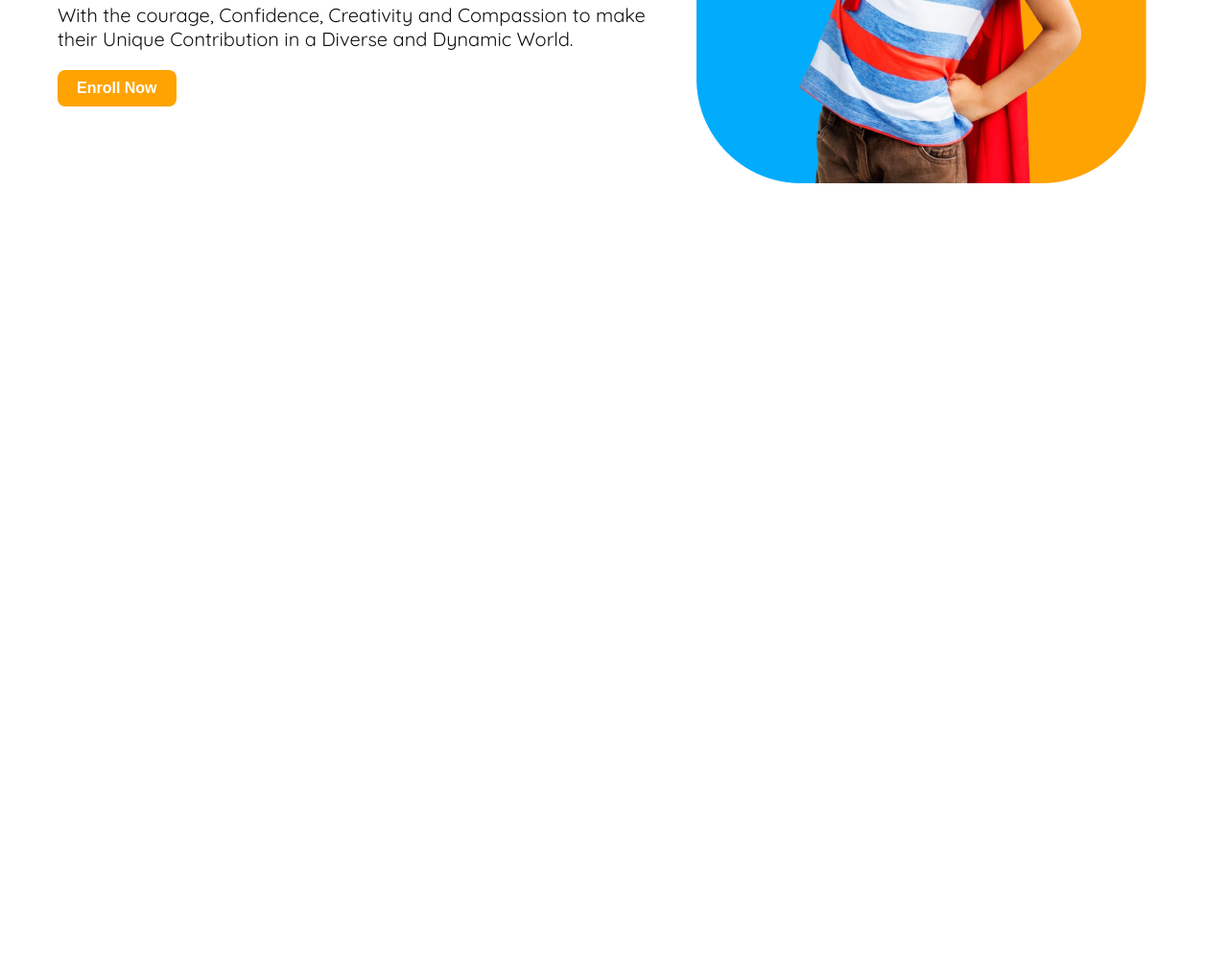
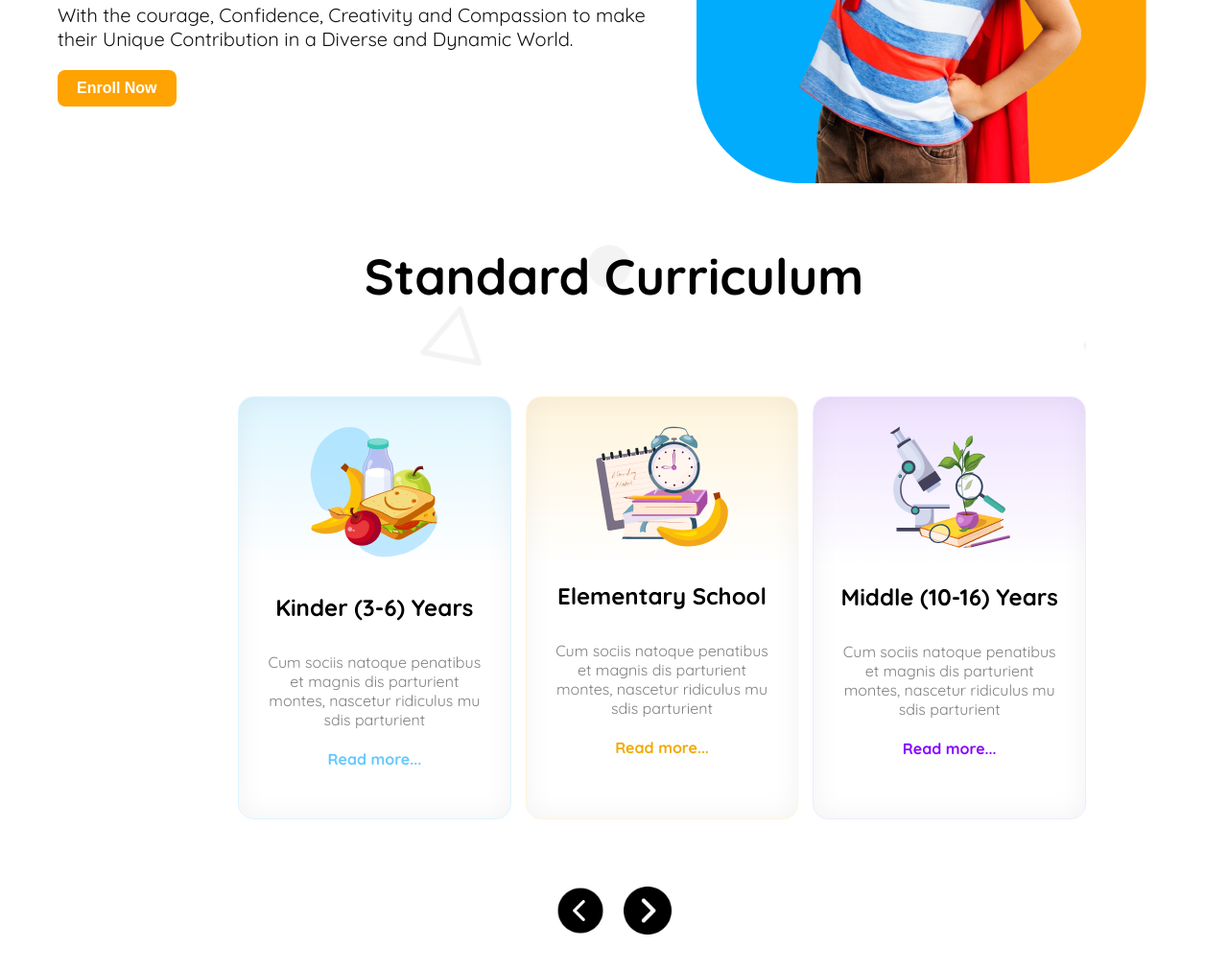
Before and after one commit to Rayean52/kinder-garden, a plain HTML site: page index.html in a window 1280 px wide. Shown: the part 474-1486 px from the top of the page at 96% size. Before the commit the page ends 800 px from the top, so only its background shows below. Drawn offline with Linux system fonts and the light colour scheme.

Commit message:
curriculum section added

```diff
--- a/css/styles.css
+++ b/css/styles.css
@@ -19,12 +19,18 @@ body{
 .primary-dark{
     color: rgb(17, 17, 17);
 }
+.secondary-dark{
+    color: rgb(128, 128, 128);
+}
 .display-flex{
     display: flex;
 }
 
 .hidden{
     display: none;
+}
+.text-center{
+    text-align: center;
 }
 
 
@@ -144,18 +150,21 @@ nav > ul> li> a{
         flex-direction: column-reverse;
         justify-content: center;
         align-items: center;
-        width: 355px ;
-        height: auto;
+        max-width: 355px ;
+        max-height: auto;
+        margin: 0 auto;
     }
     .hero-items{
-        width: 335px;
+        max-width: 335px;
         max-height: auto;
         text-align: center;
         padding: 10px;
+        margin-right: 0%;
     }
     #hero-image{
         max-width: 335px;
         max-height: 410px;
+        margin: 0 auto;
     }
     .hero-title{
         text-align: center;
@@ -164,3 +173,123 @@ nav > ul> li> a{
         text-align: center;
     }
 }
+
+
+/* Curriculum card related styles */
+.curriculum{
+    background-image: url(/assets/bg.png);
+    background-repeat: no-repeat;
+    background-size: cover;
+    margin: 60px 140px;
+
+
+}
+.curriculum-container{
+    max-width: 1440px;
+    max-height: 880px;
+    justify-content: center;
+    margin-left: 100px;
+    gap: 15px;
+
+}
+.curriculum-item{
+    margin-top: 50px;
+}
+#curriculum-items-1{
+    max-width: 367px;
+    max-height: 476px;
+    border: 0.94px solid rgb(222, 245, 255);
+    border-radius: 16px;
+    background: linear-gradient(180.00deg, rgb(222, 245, 255),rgba(255, 255, 255, 0) 40%),rgb(255, 255, 255);
+    padding: 30px 25px;
+    box-shadow: inset 0px 0px 28.3px 0.94px rgba(0, 0, 0, 0.05);
+
+}
+#curriculum-items-2{
+    max-width: 367px;
+    max-height: 476px;
+    border: 0.94px solid rgb(255, 244, 220);
+    border-radius: 16px;
+    background: linear-gradient(180.00deg, rgb(255, 244, 220),rgba(255, 255, 255, 0) 40%),rgb(255, 255, 255);
+    padding: 30px 25px;
+    box-shadow: inset 0px 0px 28.3px 0.94px rgba(0, 0, 0, 0.05);
+}
+#curriculum-items-3{
+    max-width: 367px;
+    max-height: 476px;
+    border: 0.94px solid rgb(242, 232, 255);
+    border-radius: 16px;
+    background: linear-gradient(180.00deg, rgb(238, 225, 255),rgba(255, 255, 255, 0) 40%),rgb(255, 255, 255);
+    padding: 30px 25px;
+    box-shadow: inset 0px 0px 28.3px 0.94px rgba(0, 0, 0, 0.05);
+
+}
+.curriculum-title{
+    font-size: 3.25rem;
+    font-weight: 700;
+    text-align: center;
+}
+.curriculum-heading{
+    font-size: 1.5rem;
+    font-weight: 700;
+    text-align: center;
+}
+.curriculum-description{
+    font-size: 1rem;
+    font-weight: 500;
+    text-align: center;
+}
+.read{
+    font-size: 1rem;
+    font-weight: 700;
+    text-align: center;
+}
+#read-1{
+    color: rgb(100, 200, 255);
+}
+#read-2{
+    color: rgb(240, 170, 0);
+}
+#read-3{
+    color: rgb(135, 0, 255);
+}
+
+.navigation-icon{
+    justify-content: center;
+    align-items: center;
+    margin-top: 60px;
+}
+.nav-icon-img{
+    width: 50px;
+    text-align: center;
+    margin: 10px;
+}
+
+/* Curriculum related styles for small device */
+
+@media screen and (max-width: 576px) {
+
+    .curriculum{
+        margin: 0 auto;
+    }
+    .curriculum-container{
+        flex-direction: column;
+        justify-content: center;
+        align-items: center;
+        margin: 0 auto;
+        height: 100%;
+    }
+    .curriculum-item{
+        max-width: 357px;
+        max-height: 100%;
+    }
+    .curriculum-title{
+        margin: 50px 0;
+        padding: 50px 0;
+        font-size: 3rem;
+    }
+
+    .navigation-icon{
+        display: none;
+    }
+}
--- a/index.html
+++ b/index.html
@@ -25,8 +25,8 @@
 
         <!-- Navbar for small device -->
         <div class="small-device-navbar">
-            <img id="small-device-nav-image-1" class="hidden" src="assets/logo.png" alt="logo of a doll">
-            <img id="small-device-nav-image-2" class="hidden" src="assets/menus.png" alt="images of navbar menus">
+            <img id="small-device-nav-image-1" class="hidden" src="/assets/logo.png" alt="logo of a doll">
+            <img id="small-device-nav-image-2" class="hidden" src="/assets/menus.png" alt="images of navbar menus">
         </div>
         <!-- Navbar for small device -->
 
@@ -41,13 +41,41 @@
                     <button class="btn-primary">Enroll Now</button>
                 </div>
                 <div class="hero-items">
-                    <img id="hero-image" src="assets/hero-kids.png" alt="A boy standing like a Superman">
+                    <img id="hero-image" src="/assets/hero-kids.png" alt="A boy standing like a Superman">
                 </div>
             </div>
         </section>
         <!-- Hero section End -->
 
+        <!-- Curriculum section -->
 
+        <section class="curriculum">
+            <h1 class="curriculum-title text-center">Standard Curriculum</h1>
+            <div class="curriculum-container display-flex">
+                <div id="curriculum-items-1" class="curriculum-item text-center">
+                    <img src="/assets/kinder.png" alt="">
+                    <h4 class="curriculum-heading">Kinder (3-6) Years</h4>
+                    <p class="curriculam-description secondary-dark">Cum sociis natoque penatibus et magnis dis parturient montes, nascetur ridiculus mu sdis parturient</p>
+                    <h4 id="read-1" class="read">Read more...</h4>
+                </div>
+                <div id="curriculum-items-2" class="curriculum-item text-center">
+                    <img src="/assets/elementary.png" alt="">
+                    <h4 class="curriculum-heading">Elementary School</h4>
+                    <p class="curriculam-description secondary-dark">Cum sociis natoque penatibus et magnis dis parturient montes, nascetur ridiculus mu sdis parturient</p>
+                    <h4 id="read-2" class="read">Read more...</h4>
+                </div>
+                <div id="curriculum-items-3" class="curriculum-item text-center">
+                    <img src="/assets/middle.png" alt="">
+                    <h4 class="curriculum-heading">Middle (10-16) Years </h4>
+                    <p class="curriculam-description secondary-dark">Cum sociis natoque penatibus et magnis dis parturient montes, nascetur ridiculus mu sdis parturient</p>
+                    <h4 id="read-3" class="read">Read more...</h4>
+                </div>
+            </div>
+            <div class="navigation-icon display-flex">
+                <img class="nav-icon-img" src="/assets/back.png" alt="">
+                <img class="nav-icon-img" src="/assets/next.png" alt="">
+            </div>
+        </section>
     </main>
     <footer>
 
```
Also changed, not shown: assets/back.png (added), assets/next.png (added).
